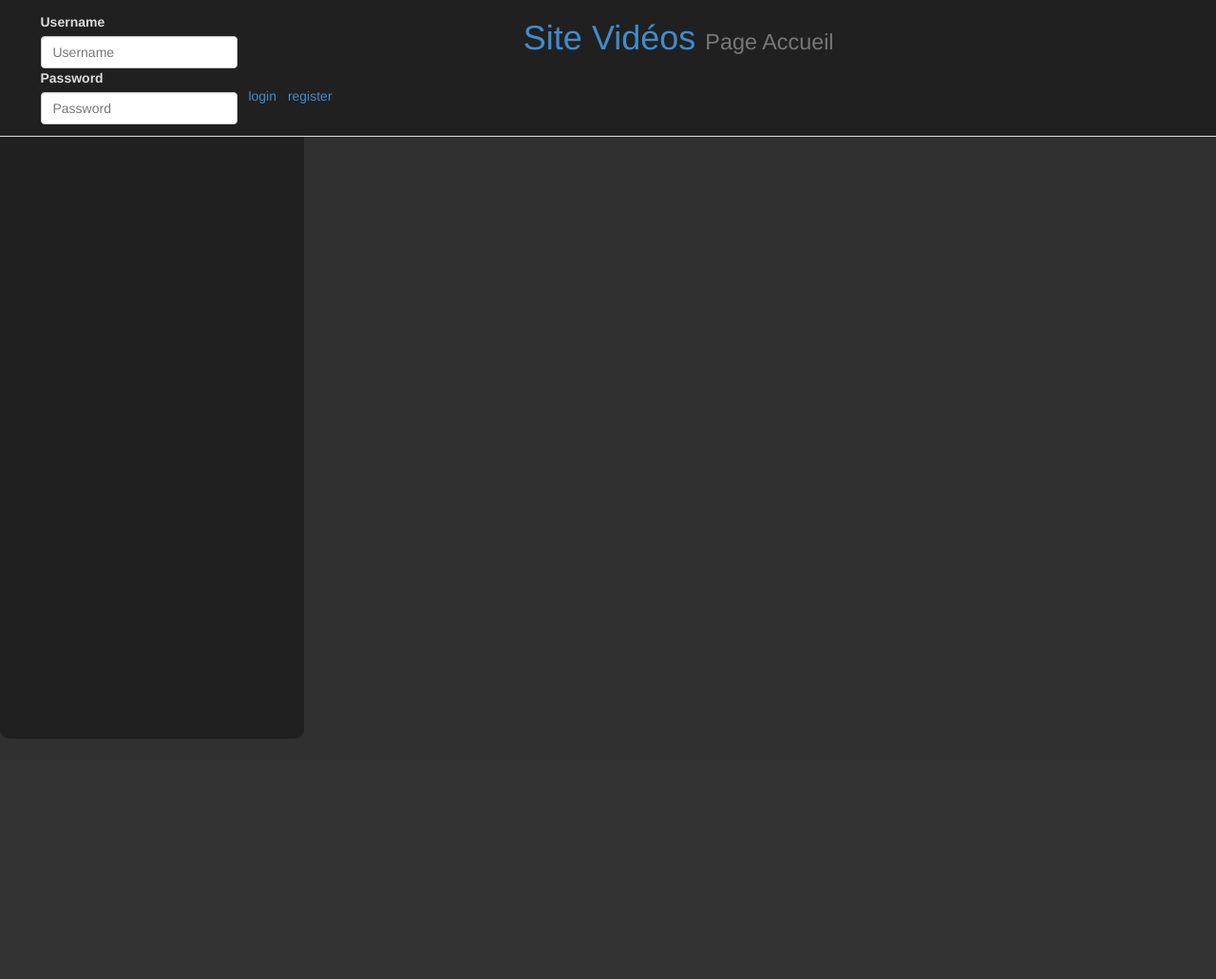
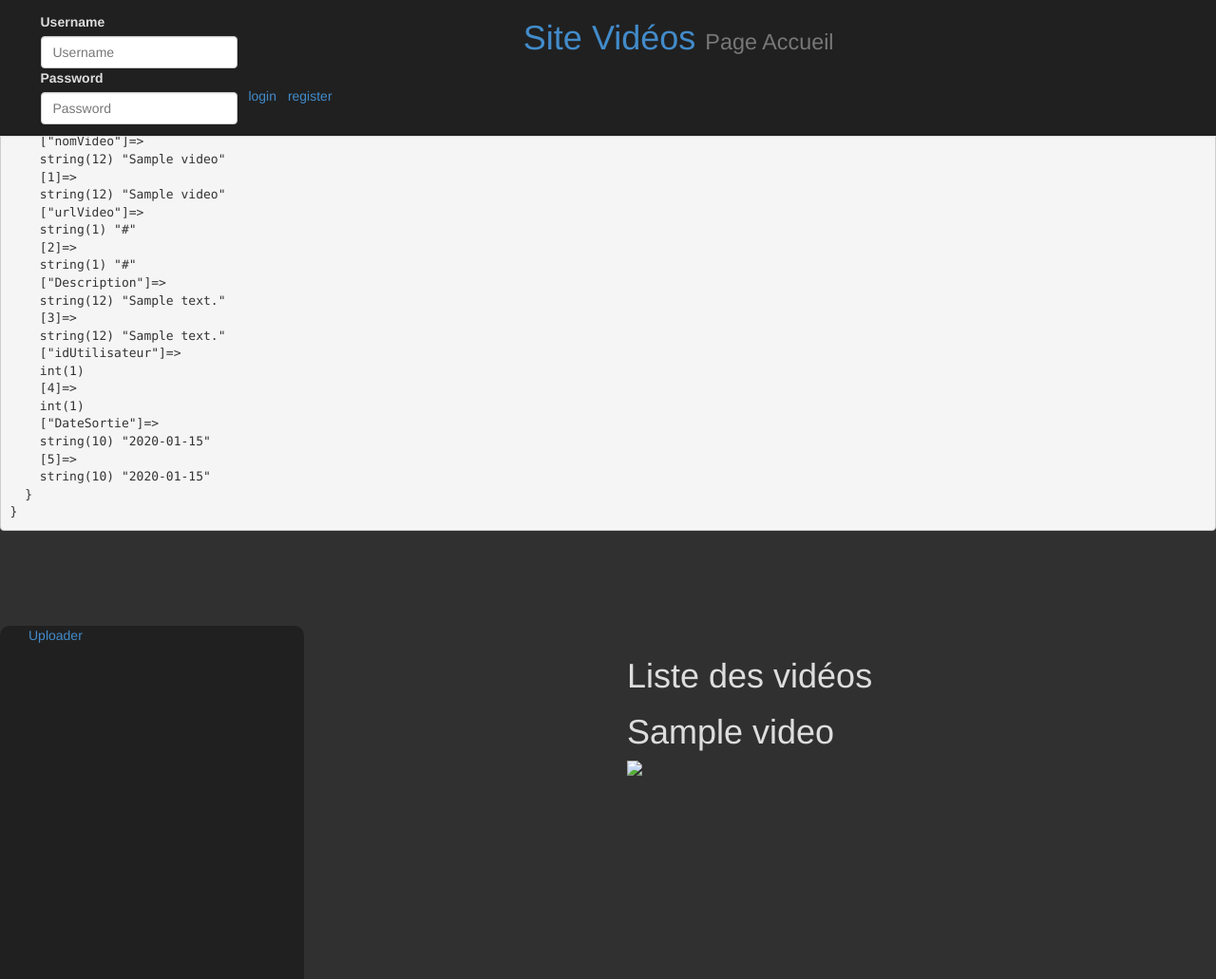
Before and after one commit to CaptainPopcorn/SiteVideos, a PHP site: page /index.php in a window 1280 px wide. Shown: the top 1031 px of the page at 95% size. Before the commit the page ends 778 px from the top, so only its background shows below. Run offline with PHP 8.4, Linux system fonts and the light colour scheme; tables that the repository leaves empty hold one stand-in row (values such as "Sample post").

Commit message:
SiteVideos : Ajout de l'upload d'une vignette + debut d'affichage de l'accueil

```diff
--- a/Controleur/Controleur.php
+++ b/Controleur/Controleur.php
@@ -7,6 +7,7 @@ require_once './modele/ModeleVideos.php';
 // Affiche la liste de tous les billets du blog
 function accueil() {
     $videos = getVideos();
+    var_dump_pre($videos);
     require './vue/vueAccueil.php';
 }
 
@@ -63,9 +64,14 @@ function upload() {
         if (isset($_POST['upload'])) {
             $NomVideo = $_POST['nomVideo'];
             $Description = $_POST['description'];
-            $urlVideo = UploadFichierVideo($_FILES);
-            var_dump_pre($urlVideo);
-            UploadInfoVideo($NomVideo, $urlVideo, $Description, $_SESSION['iduser']);
+
+            $video = $_FILES['video'];
+            $urlVideo = UploadFichier($video, 'video'); // Upload video
+
+            $miniature = $_FILES['miniature'];
+            $urlMiniature = UploadFichier($miniature, 'miniature'); // upload miniature video
+
+            UploadInfoVideo($NomVideo, $urlVideo, $urlMiniature, $Description, $_SESSION['iduser']);
         }else {
             require './vue/vueAccueil.php';
         }
@@ -73,8 +79,6 @@ function upload() {
         erreur('Vous n\'êtes pas connecté');
     }
     require './vue/vueAjouterVideo.php';
-    var_dump_pre($_POST);
-    var_dump_pre($_FILES);
 }
 
 function deconnexion() {
--- a/index.php
+++ b/index.php
@@ -16,6 +16,8 @@ try {
                 throw new Exception("Cette video n'existe pas.");
             }
         }
+
+
 
         // Check action  -> afficher la page d'inscription
         if ($_GET['action'] == 'inscription') {
--- a/modele/ModeleVideos.php
+++ b/modele/ModeleVideos.php
@@ -15,7 +15,6 @@ function getVideos() {
     $statement->execute();
     $statement = $statement->fetchAll();
     return $statement;
-
 }
 
 /**
@@ -65,16 +64,17 @@ function getTags() {
 /**
  * Ajoute les informations de la vidéo dans la base
  */
-function UploadInfoVideo($nomVideo, $urlVideo, $Description, $idUtilisateur) {
+function UploadInfoVideo($nomVideo, $urlVideo, $urlMiniature, $Description, $idUtilisateur) {
     $pdo = ConnexionBD();
 
     $date = date('Y-m-d');
 
-    $query = 'INSERT INTO t_videos (nomVideo, urlVideo, Description, idUtilisateur, DateSortie) '
-            . 'VALUES (:nomVideo, :urlVideo, :Description, :idUtilisateur, :DateSortie)';
+    $query = 'INSERT INTO t_videos (nomVideo, urlVideo, urlMiniature, Description, idUtilisateur, DateSortie) '
+            . 'VALUES (:nomVideo, :urlVideo, :urlMiniature, :Description, :idUtilisateur, :DateSortie)';
     $statement = $pdo->prepare($query);
     $statement->execute(array(':nomVideo' => $nomVideo,
         ':urlVideo' => $urlVideo,
+        ':urlMiniature' => $urlMiniature,
         ':Description' => $Description,
         'idUtilisateur' => $idUtilisateur,
         'DateSortie' => $date));
@@ -89,14 +89,24 @@ function UploadInfoVideo($nomVideo, $urlVideo, $Description, $idUtilisateur) {
 /**
  * Upload le fichier sur le dossier du serveur
  */
-function UploadFichierVideo($Video) {
+function UploadFichier($Fichier, $type) {
+    if ($type == 'video') {
         $uploaddir = './videos/';
-    $path_info = pathinfo($Video['video']['name']);
+        $path_info = pathinfo($Fichier['name']);
         $extension = $path_info['extension'];
         $temp_file_name = uniqid(true) . '.' . $extension;
         $uploadfile = $uploaddir . $temp_file_name;
-    move_uploaded_file($_FILES['video']['tmp_name'], $uploadfile);
+        move_uploaded_file($Fichier['tmp_name'], $uploadfile);
+    }
 
+    if ($type == 'miniature') {
+        $uploaddir = './miniatures/';
+        $path_info = pathinfo($Fichier['name']);
+        $extension = $path_info['extension'];
+        $temp_file_name = uniqid(true) . '.' . $extension;
+        $uploadfile = $uploaddir . $temp_file_name;
+        move_uploaded_file($Fichier['tmp_name'], $uploadfile);
+    }
     return $uploadfile;
 }
 
--- a/vue/vueAccueil.php
+++ b/vue/vueAccueil.php
@@ -1,9 +1,10 @@
 <?php $titre = 'Page Accueil'; ?>
 <?php $TopContent = AfficheFormInscription(); ?>
 <?php ob_start(); ?>
-
+<h1> Liste des vidéos </h1>
 <?php for ($i = 0; $i < sizeof($videos); $i++) { ?>
     <h1> <?= $videos[0]['nomVideo'] ?></h1>
+    <img src="<?= $videos[0]['urlVideo'] ?>">
 <?php } ?>
-<?php $content = ob_get_clean(); ?>
+<?php $contenu = ob_get_clean(); ?>
 <?php require 'template.php'; ?>
--- a/vue/vueAjouterVideo.php
+++ b/vue/vueAjouterVideo.php
@@ -23,7 +23,13 @@
             </div>
 
             <div class="form-group">
+                <label for="video">Ajouter une video</label>
                 <input id="video" name="video" class="input-file" type="file" accept="video/*" required="">
+            </div>
+
+            <div class="form-group">
+                <label for="miniature">Ajouter une miniature de video</label>
+                <input id="miniature" name="miniature" class="input-file" type="file" accept="image/*" required="">
             </div>
 
             <div class="form-group">
```
Also changed, not shown: miniatures/fichier pour que le dossier ne soi pas vide.txt (added). Lines whose indentation alone changed are shown as unchanged.
